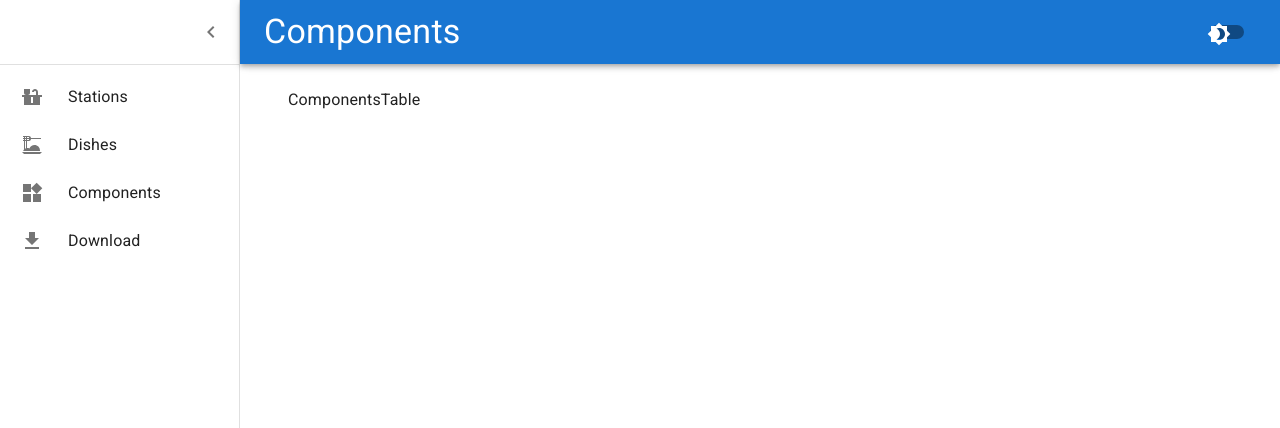
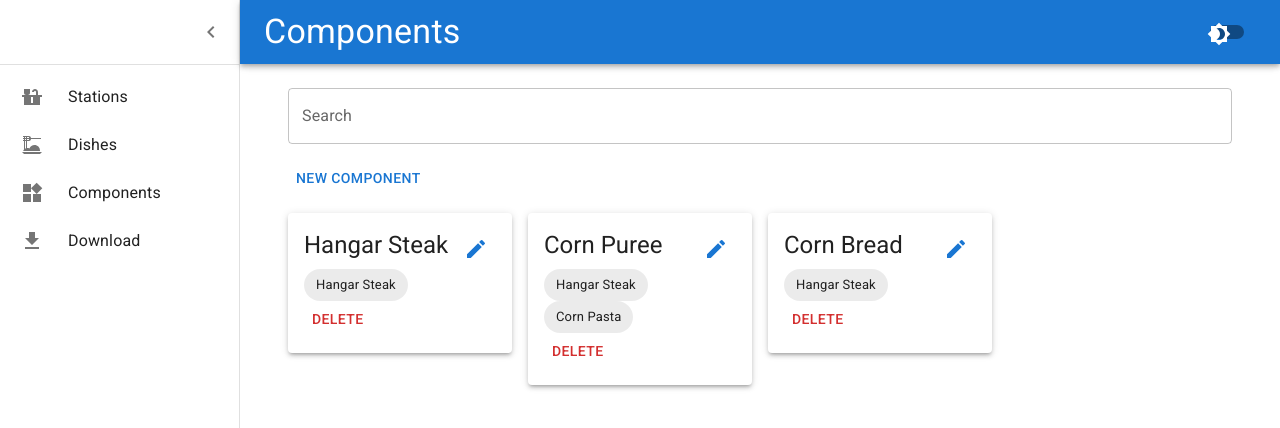
Before and after one commit to csamuele/preppr-old, a React (Create React App) app: page /components in a window 1280 px wide. Shown: the top 428 px of the page. Built offline with nearby package versions, Linux system fonts and the light colour scheme.

Commit message:
Add Cards to Components page

```diff
--- /dev/null
+++ b/src/components/Componenents/ComponentCard.tsx
@@ -0,0 +1,61 @@
+import React from 'react';
+import Grid from '@mui/material/Grid';
+import Box from '@mui/material/Box';
+import Typography from '@mui/material/Typography';
+import Paper from '@mui/material/Paper';
+import Chip from '@mui/material/Chip';
+import IconButton from '@mui/material/IconButton';
+import EditIcon from '@mui/icons-material/Edit';
+import Button from '@mui/material/Button';
+import ComponentNewEdit from './ComponentNewEdit';
+
+interface ComponentCardProps {
+    component: {
+        componentId: number;
+        name: string;
+        tasks: {
+            taskId: number;
+            prepList: string;
+            name: string;
+            par: string;
+        }[];
+        dishes: {
+            dishId: number;
+            name: string;
+        }[];
+    };
+}
+
+const ComponentCard: React.FC<ComponentCardProps> = ({component}) => {
+    const [editOpen, setEditOpen] = React.useState(false);
+    const handleEditOpen = () => setEditOpen(true);
+    const handleEditClose = () => setEditOpen(false);
+    return (
+        <Grid item xs={12} sm={6} md={4} lg={3}>
+            <Paper elevation={3}>
+                <Box p={2}>
+                    <Box display="flex" alignItems="start" justifyContent="space-between">
+                        <Typography variant="h5" component="h2">
+                            {component.name}
+                        </Typography>
+                        <IconButton aria-label="edit" color="primary" onClick={handleEditOpen}>
+                            <EditIcon />
+                        </IconButton>
+                        <ComponentNewEdit component={component} open={editOpen} onClose={handleEditClose}/>
+                    </Box>
+                    <Box>
+                        {component.dishes.map((dish) => (
+                            <Chip key={dish.dishId} label={dish.name} />
+                        ))}
+                    </Box>
+                    <Box>
+                        <Button color="error">Delete</Button>
+                    </Box>
+
+                </Box>
+            </Paper>
+        </Grid>
+    );
+}
+
+export default ComponentCard;
--- a/src/components/Componenents/ComponentNewEdit.tsx
+++ b/src/components/Componenents/ComponentNewEdit.tsx
@@ -27,7 +27,7 @@ interface ComponentNewEditProps {
 
 const ComponentNewEdit: React.FC<ComponentNewEditProps> = ({ open, onClose, component }) => {
     return (
-        <PopupWindow open={open} onClose={onClose} lg={800}>
+        <PopupWindow open={open} onClose={onClose} md={800}>
             <Grid container spacing={2}>
                 <Grid item xs={12}>
                     <TextField label="Name" variant="standard" value={component.name} />
@@ -43,7 +43,7 @@ const ComponentNewEdit: React.FC<ComponentNewEditProps> = ({ open, onClose, comp
                 </Grid>
                 <Grid item xs={12}>
                     <Button>Add Task</Button>
-                    <Box maxHeight="50vh" overflow="auto">
+                    <Box maxHeight="55vh" overflow="auto" p={1}>
                         <Grid container spacing={2}>
                             {component.tasks.map((task) => (
 
--- a/src/components/Componenents/ComponentsPage.tsx
+++ b/src/components/Componenents/ComponentsPage.tsx
@@ -1,10 +1,125 @@
+import React from 'react';
+import Grid from '@mui/material/Grid';
+import TextField from '@mui/material/TextField';
+import Box from '@mui/material/Box';
+import ComponentCard from './ComponentCard';
+import Button from '@mui/material/Button';
 
 
-const ComponentsPage:React.FC = () => {
+
+const MockComponents = [
+    {
+        componentId: 1,
+        name: "Hangar Steak",
+        dishes: [
+            {
+                dishId: 1,
+                name: "Hangar Steak",
+            }
+        ],
+        tasks: [
+            {
+                taskId: 1,
+                prepList: "Next Door",
+                name: "Stock Hangar Steak",
+                par: "20ea",
+            }
+        ]
+    },
+    {
+        componentId: 2,
+        name: "Corn Puree",
+        dishes: [
+            {
+                dishId: 1,
+                name: "Hangar Steak",
+            },
+            {
+                dishId: 2,
+                name: "Corn Pasta",
+            }
+        ],
+        tasks: [
+            {
+                taskId: 2,
+                prepList: "Prep 1",
+                name: "Make Corn Puree",
+                par: "6qts"
+            },
+            {
+                taskId: 3,
+                prepList: "Flat Top",
+                name: "Stock Corn Puree",
+                par: "2qts"
+            },
+            {
+                taskId: 4,
+                prepList: "Sautee",
+                name: "Stock Corn Puree",
+                par: "2qts"
+            }
+        ]
+    },
+    {
+        componentId: 3,
+        name: "Corn Bread",
+        dishes: [
+            {
+                dishId: 1,
+                name: "Hangar Steak",
+            }
+        ],
+        tasks: [
+            {
+                taskId: 5,
+                prepList: "Prep 1",
+                name: "Make Corn Bread",
+                par: "6qts"
+            },
+            {
+                taskId: 6,
+                prepList: "Flat Top",
+                name: "Stock Corn Bread",
+                par: "2qts"
+            },
+            {
+                taskId: 7,
+                prepList: "Sautee",
+                name: "Stock Corn Bread",
+                par: "2qts"
+            }
+        ]
+    }
+]
+const ComponentsPage: React.FC = () => {
+    const handleSearchChange = (event: React.ChangeEvent<HTMLInputElement>) => {
+        // Handle search functionality
+        console.log(event.target.value);
+    };
+
     return (
-        <div>
-            ComponentsTable
-        </div>
+        <Grid container spacing={2}>
+            <Grid item xs={12}>
+                <TextField
+                    label="Search"
+                    variant="outlined"
+                    onChange={handleSearchChange}
+                    fullWidth
+                />
+            </Grid>
+            <Grid item xs={12}>
+                <Button>New Component</Button>
+            </Grid>
+            <Grid item xs={12}>
+                <Box>
+                    <Grid container spacing={2}>
+                        {MockComponents.map((component) => (
+                            <ComponentCard key={component.componentId} component={component} />
+                        ))}
+                    </Grid>
+                </Box>
+            </Grid>
+        </Grid>
     );
 }
 
--- a/src/components/Dishes/DishNewEdit.tsx
+++ b/src/components/Dishes/DishNewEdit.tsx
@@ -113,6 +113,7 @@ const DishNewEdit: React.FC<DishNewEditProps> = ({ open, onClose }) => {
       onClose={onClose}
       aria-labelledby="modal-modal-title"
       aria-describedby="modal-modal-description"
+      lg={550}
     >
         <Grid container spacing={3}>
           <Grid item xs={12}>
--- a/src/components/Stations/Station.tsx
+++ /dev/null
@@ -1,16 +0,0 @@
-import { Grid, Card, Typography, Button } from '@mui/material';
-import DishAccordian from './DishAccordian';
-
-const Station = () => {
-    return (
-        <Grid item xs={12} lg={4} md={4}>
-            <Card sx={{p: 2}}>
-                <Typography variant='h5' component='h2'>Station</Typography>
-                <DishAccordian/>
-                <Button>View Checklist</Button>
-            </Card>
-        </Grid>
-    );
-}
-
-export default Station;
--- /dev/null
+++ b/src/components/Stations/StationCard.tsx
@@ -0,0 +1,25 @@
+import { Grid, Paper, Typography, Button } from '@mui/material';
+import DishAccordian from './DishAccordian';
+import Box from '@mui/material/Box';
+import IconButton from '@mui/material/IconButton';
+import EditIcon from '@mui/icons-material/Edit';
+
+const StationCard = () => {
+    return (
+        <Grid item xs={12} sm={6} md={4} lg={3}>
+            <Paper sx={{ p: 2 }}>
+                <Box sx={{ display: 'flex', justifyContent: 'space-between', alignItems: 'start' }}>
+                    <Typography variant='h5' component='h2'>Station</Typography>
+                    <IconButton aria-label='edit' color='primary'>
+                        <EditIcon />
+                    </IconButton>
+                </Box>
+                <DishAccordian />
+                <Button>View Checklist</Button>
+
+            </Paper>
+        </Grid>
+    );
+}
+
+export default StationCard;
--- a/src/components/Stations/StationsPage.tsx
+++ b/src/components/Stations/StationsPage.tsx
@@ -1,13 +1,38 @@
 import { Grid } from '@mui/material'
 import React from 'react'
-import Station from './Station'
+import StationCard from './StationCard'
+import Button from '@mui/material/Button'
+import TextField from '@mui/material/TextField'
+import Box from '@mui/material/Box'
 
 const StationsPage = () => {
+    const handleSearchChange = (event: React.ChangeEvent<HTMLInputElement>) => {
+        // Handle search functionality
+        console.log(event.target.value);
+    };
+
     return (
-        <Grid container spacing={3}>
-            <Station/>
-            <Station/>
-            <Station/>
+        <Grid container spacing={2}>
+            <Grid item xs={12} lg={12}>
+                <TextField
+                    label="Search"
+                    variant="outlined"
+                    onChange={handleSearchChange}
+                    fullWidth
+                />
+            </Grid>
+            <Grid item xs={12} lg={3}>
+                <Button>New Station</Button>
+            </Grid>
+            <Grid item xs={12}>
+                <Box>
+                    <Grid container spacing={2}>
+                        <StationCard />
+                        <StationCard />
+                        <StationCard />
+                    </Grid>
+                </Box>
+            </Grid>
         </Grid>
     );
 }
--- a/src/components/Tasks/TaskCard.tsx
+++ b/src/components/Tasks/TaskCard.tsx
@@ -22,7 +22,7 @@ const TaskCard: React.FC<TaskCardProps> = ({ task, onEdit, onDelete }) => {
       };
     return (
 
-        <Grid item xs={12} lg={4}>
+        <Grid item xs={12} md={4}>
             <Paper sx={{ padding: 2 }}>
                 <Grid container spacing={2}>
                 <Grid item xs={12}>
```
Also changed, not shown: src/components/Dishes/DishCard.tsx (+18 -18 lines), src/components/Dishes/DishesPage.tsx (+5 -6 lines), src/components/Utils/PopupWindow.tsx (+11 -3 lines).
